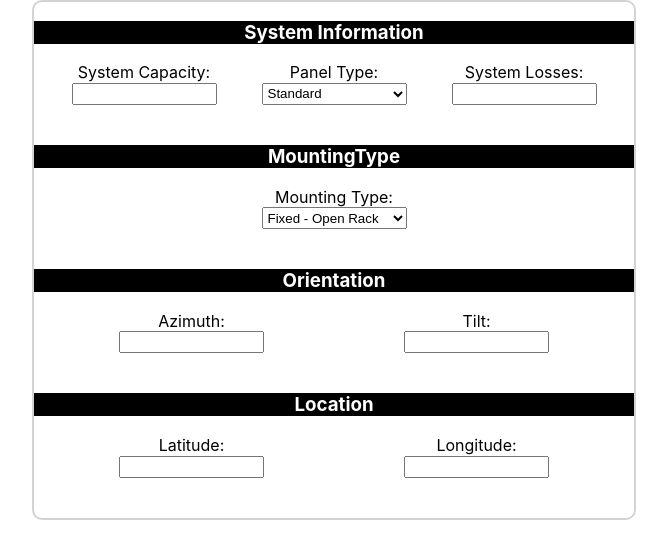
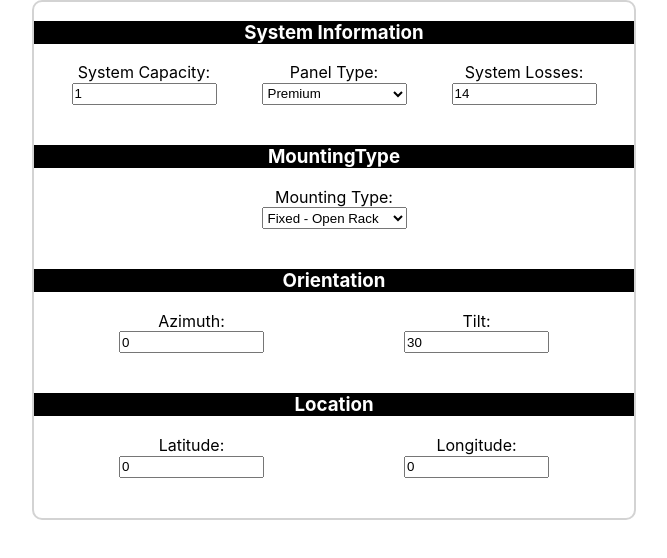
Before and after one commit to Lazd53/pv-calculator, a React (Create React App) app: page / in a window 1280 px wide. Shown: the top 558 px of the page, without its empty margins (306-973 px from the left). Built offline with nearby package versions, Linux system fonts and the light colour scheme.

Commit message:
Complete hooking all inputs up to store

```diff
--- a/src/components/InputComponent.js
+++ b/src/components/InputComponent.js
@@ -1,19 +1,44 @@
 import React from 'react';
+import { connect } from 'react-redux';
+import { changePanelValue } from '../redux/actions/requestActions';
 
 class InputComponent extends React.Component{
 
+  handleNumberInput = (event) => {
+    const {changePanelValue, min, max, storeName} = this.props;
+    const value = event.target.value;
+     if (value > max){
+       changePanelValue(storeName, max);
+     } else if ( value < min){
+       changePanelValue(storeName, min);
+     } else {
+       changePanelValue(storeName, value)
+     }
+  }
+
+  handleSelectInput = (event) => {
+    const {changePanelValue, storeName} = this.props;
+    changePanelValue(storeName, event.target.value)
+  }
+
   createInputByType = () => {
-    switch(this.props.type){
+    const {type, min, max, requestInfo, storeName} = this.props
+    switch(type){
       case "number":
         return (
           <input
           type="number"
-          min={this.props.min}
-          max={this.props.max}
+          min={min}
+          max={max}
+          onChange = {this.handleNumberInput}
+          value = {requestInfo[storeName]}
         />);
       case "select":
         return (
-          <select>
+          <select
+            value = {requestInfo[storeName]}
+            onChange = {this.handleSelectInput}
+          >
             {this.props.options.map( option => {
               return (<option key={option.value} value={option.value}>{option.description}</option>)
             } )}
@@ -36,9 +61,14 @@ class InputComponent extends React.Component{
   }
 }
 
-export default InputComponent
+const mapStateToProps = state => {
+  const {panelRequestInfo} = state;
+  return {requestInfo: state.requestInfo}
+}
+
+const mapDispatchToProps ={
+  changePanelValue
+}
 
 
-
-
-// title, type, required, preset, handler })
+export default connect(mapStateToProps, mapDispatchToProps)(InputComponent)
--- a/src/components/Location.js
+++ b/src/components/Location.js
@@ -13,13 +13,15 @@ class Location extends React.Component{
           <InputComponent
             label="Latitude:"
             type="number"
+            storeName="latitude"
             required={true}
             min={-90}
             max={90}
           />
           <InputComponent
+            label="Longitude:"
             type="number"
-            label="Longitude:"
+            storeName="longitude"
             required={true}
             min={-180}
             max={180}
--- a/src/components/MountingType.js
+++ b/src/components/MountingType.js
@@ -10,7 +10,7 @@ class MountingType extends React.Component{
       {value: 1, description: "Fixed - Roof Mounted"},
       {value: 2, description: "1-Axis"},
       {value: 3, description: "1-Axis Backtracking"},
-      {value: 3, description: "2-Axis"}
+      {value: 4, description: "2-Axis"}
     ]
     return (
       <div className="request-section">
@@ -18,9 +18,9 @@ class MountingType extends React.Component{
         <form className="request-section-form">
           <InputComponent
             label="Mounting Type:"
+            storeName="mountingType"
             type="select"
             options={mountingType}
-            required={true}
           />
         </form>
       </div>
--- a/src/components/Orientation.js
+++ b/src/components/Orientation.js
@@ -12,6 +12,7 @@ class Orientation extends React.Component{
         <form className="request-section-form">
           <InputComponent
             label="Azimuth:"
+            storeName="azimuth"
             type="number"
             required={true}
             min={0}
@@ -19,6 +20,7 @@ class Orientation extends React.Component{
           />
           <InputComponent
             type="number"
+            storeName="tilt"
             label="Tilt:"
             required={true}
             min={0}
--- a/src/components/SystemInfo.js
+++ b/src/components/SystemInfo.js
@@ -15,17 +15,20 @@ class SystemInfo extends React.Component{
         <form className="request-section-form">
           <InputComponent
             label="System Capacity:"
+            storeName="systemCapacity"
             type="number"
             min={0.05}
             max={500000}
           />
           <InputComponent
             label="Panel Type:"
+            storeName="moduleType"
             type="select"
             options={panelType}
           />
           <InputComponent
             type="number"
+            storeName="systemLosses"
             label="System Losses:"
             min={-5}
             max={99}
--- a/src/redux/actions/requestActions.js
+++ b/src/redux/actions/requestActions.js
@@ -5,9 +5,10 @@ export function resetRequestValues(){
   return { type: RESET_PANEL_REQUEST_VALUES}
 }
 
-export function changePanelValue(changedObject){
+export function changePanelValue(key, value){
   return {
     type: CHANGE_PANEL_VALUE,
-    changedObject
+    key,
+    value
   }
 }
--- a/src/redux/reducers/requestInfo.js
+++ b/src/redux/reducers/requestInfo.js
@@ -2,12 +2,13 @@ import {RESET_PANEL_REQUEST_VALUES, CHANGE_PANEL_VALUE} from '../actions/request
 
 const requestSetupValues = {
   systemCapacity: 1,
-  moduleType: null,
-  losses: null,
-  arrayType: 0,
+  moduleType: 1,
+  arrayType: 1,
   systemLosses: 14,
   azimuth: 0,
   tilt: 30,
+  latitude: 0,
+  longitude: 0
 }
 
 function panelRequestInfo(state=requestSetupValues, action){
@@ -15,8 +16,8 @@ function panelRequestInfo(state=requestSetupValues, action){
     case RESET_PANEL_REQUEST_VALUES:
       return requestSetupValues;
     case CHANGE_PANEL_VALUE:
-    const {changedObject} = action;
-      return { ...state, changedObject };
+    const {key, value} = action;
+      return { ...state, [key]:value };
     default:
       return state;
   }
```
